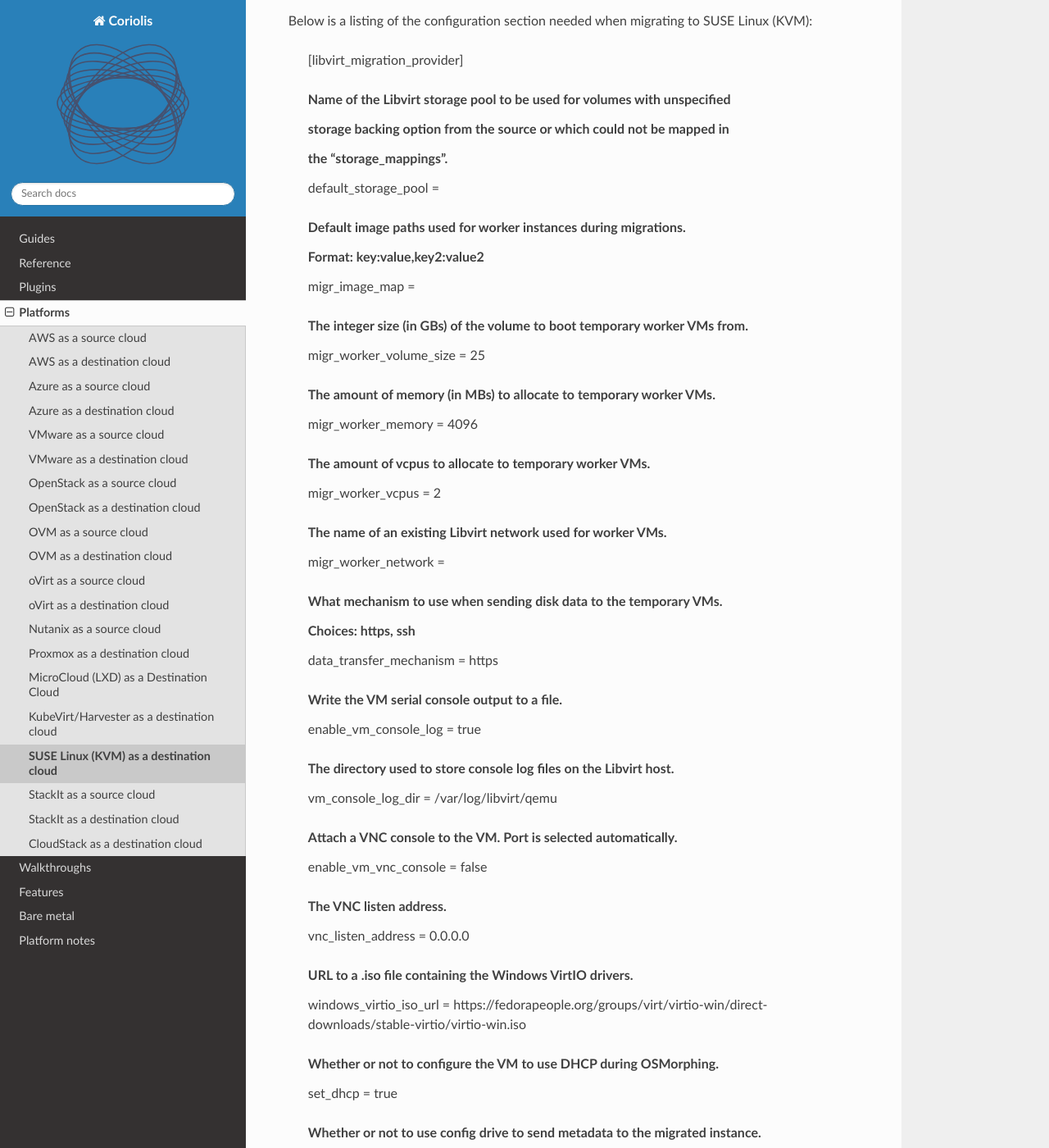
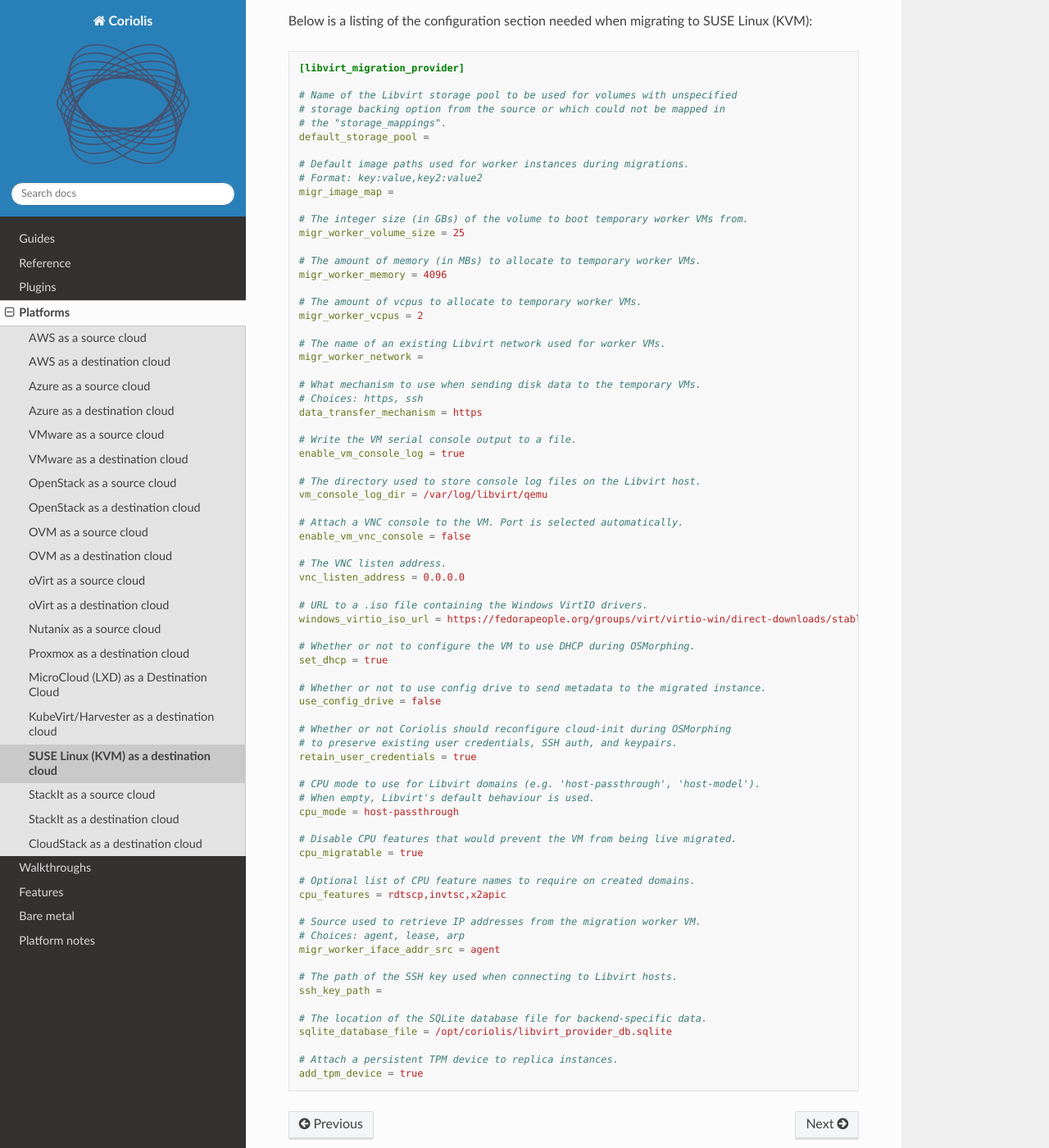
Before and after one commit to cloudbase/coriolis-docs, a Sphinx documentation site: the page built from source/platforms/suse-linux-kvm-target-platform.md, in a window 1280 px wide and 1400 px high, scrolled down 4571 px. Shown: the whole window at 82% size. Built offline with Sphinx 7.4.7 and the Read the Docs theme 3.1.0, drawn with Linux system fonts in a browser that asks for light colours; some of the changed text lies outside the part shown.

Commit message:
suse: use code block

````diff
--- a/source/platforms/suse-linux-kvm-target-platform.md
+++ b/source/platforms/suse-linux-kvm-target-platform.md
@@ -117,106 +117,79 @@
 
 Below is a listing of the configuration section needed when migrating to SUSE Linux (KVM):
 
-> [libvirt_migration_provider]
->
-> # Name of the Libvirt storage pool to be used for volumes with unspecified
->
-> # storage backing option from the source or which could not be mapped in
->
-> # the "storage_mappings".
->
-> default_storage_pool =
->
-> # Default image paths used for worker instances during migrations.
->
-> # Format: key:value,key2:value2
->
-> migr_image_map =
->
-> # The integer size (in GBs) of the volume to boot temporary worker VMs from.
->
-> migr_worker_volume_size = 25
->
-> # The amount of memory (in MBs) to allocate to temporary worker VMs.
->
-> migr_worker_memory = 4096
->
-> # The amount of vcpus to allocate to temporary worker VMs.
->
-> migr_worker_vcpus = 2
->
-> # The name of an existing Libvirt network used for worker VMs.
->
-> migr_worker_network =
->
-> # What mechanism to use when sending disk data to the temporary VMs.
->
-> # Choices: https, ssh
->
-> data_transfer_mechanism = https
->
-> # Write the VM serial console output to a file.
->
-> enable_vm_console_log = true
->
-> # The directory used to store console log files on the Libvirt host.
->
-> vm_console_log_dir = /var/log/libvirt/qemu
->
-> # Attach a VNC console to the VM. Port is selected automatically.
->
-> enable_vm_vnc_console = false
->
-> # The VNC listen address.
->
-> vnc_listen_address = 0.0.0.0
->
-> # URL to a .iso file containing the Windows VirtIO drivers.
->
-> windows_virtio_iso_url = https://fedorapeople.org/groups/virt/virtio-win/direct-downloads/stable-virtio/virtio-win.iso
->
-> # Whether or not to configure the VM to use DHCP during OSMorphing.
->
-> set_dhcp = true
->
-> # Whether or not to use config drive to send metadata to the migrated instance.
->
-> use_config_drive = false
->
-> # Whether or not Coriolis should reconfigure cloud-init during OSMorphing
->
-> # to preserve existing user credentials, SSH auth, and keypairs.
->
-> retain_user_credentials = true
->
-> # CPU mode to use for Libvirt domains (e.g. 'host-passthrough', 'host-model').
->
-> # When empty, Libvirt's default behaviour is used.
->
-> cpu_mode = host-passthrough
->
-> # Disable CPU features that would prevent the VM from being live migrated.
->
-> cpu_migratable = true
->
-> # Optional list of CPU feature names to require on created domains.
->
-> cpu_features = rdtscp,invtsc,x2apic
->
-> # Source used to retrieve IP addresses from the migration worker VM.
->
-> # Choices: agent, lease, arp
->
-> migr_worker_iface_addr_src = agent
->
-> # The path of the SSH key used when connecting to Libvirt hosts.
->
-> ssh_key_path =
->
-> # The location of the SQLite database file for backend-specific data.
->
-> sqlite_database_file = /opt/coriolis/libvirt_provider_db.sqlite
->
-> # Attach a persistent TPM device to replica instances.
->
-> add_tpm_device = true
+```ini
+[libvirt_migration_provider]
+
+# Name of the Libvirt storage pool to be used for volumes with unspecified
+# storage backing option from the source or which could not be mapped in
+# the "storage_mappings".
+default_storage_pool =
+
+# Default image paths used for worker instances during migrations.
+# Format: key:value,key2:value2
+migr_image_map =
+
+# The integer size (in GBs) of the volume to boot temporary worker VMs from.
+migr_worker_volume_size = 25
+
+# The amount of memory (in MBs) to allocate to temporary worker VMs.
+migr_worker_memory = 4096
+
+# The amount of vcpus to allocate to temporary worker VMs.
+migr_worker_vcpus = 2
+
+# The name of an existing Libvirt network used for worker VMs.
+migr_worker_network =
+
+# What mechanism to use when sending disk data to the temporary VMs.
+# Choices: https, ssh
+data_transfer_mechanism = https
+
+# Write the VM serial console output to a file.
+enable_vm_console_log = true
+
+# The directory used to store console log files on the Libvirt host.
+vm_console_log_dir = /var/log/libvirt/qemu
+
+# Attach a VNC console to the VM. Port is selected automatically.
+enable_vm_vnc_console = false
+
+# The VNC listen address.
+vnc_listen_address = 0.0.0.0
+
+# URL to a .iso file containing the Windows VirtIO drivers.
+windows_virtio_iso_url = https://fedorapeople.org/groups/virt/virtio-win/direct-downloads/stable-virtio/virtio-win.iso
+
+# Whether or not to configure the VM to use DHCP during OSMorphing.
+set_dhcp = true
+
+# Whether or not to use config drive to send metadata to the migrated instance.
+use_config_drive = false
+
+# Whether or not Coriolis should reconfigure cloud-init during OSMorphing
+# to preserve existing user credentials, SSH auth, and keypairs.
+retain_user_credentials = true
+
+# CPU mode to use for Libvirt domains (e.g. 'host-passthrough', 'host-model').
+# When empty, Libvirt's default behaviour is used.
+cpu_mode = host-passthrough
+
+# Disable CPU features that would prevent the VM from being live migrated.
+cpu_migratable = true
+
+# Optional list of CPU feature names to require on created domains.
+cpu_features = rdtscp,invtsc,x2apic
+
+# Source used to retrieve IP addresses from the migration worker VM.
+# Choices: agent, lease, arp
+migr_worker_iface_addr_src = agent
+
+# The path of the SSH key used when connecting to Libvirt hosts.
+ssh_key_path =
+
+# The location of the SQLite database file for backend-specific data.
+sqlite_database_file = /opt/coriolis/libvirt_provider_db.sqlite
+
+# Attach a persistent TPM device to replica instances.
+add_tpm_device = true
+```
````
Also changed, not shown: source/platforms/stackit-as-a-destination-cloud.md (+0 -4 lines).
